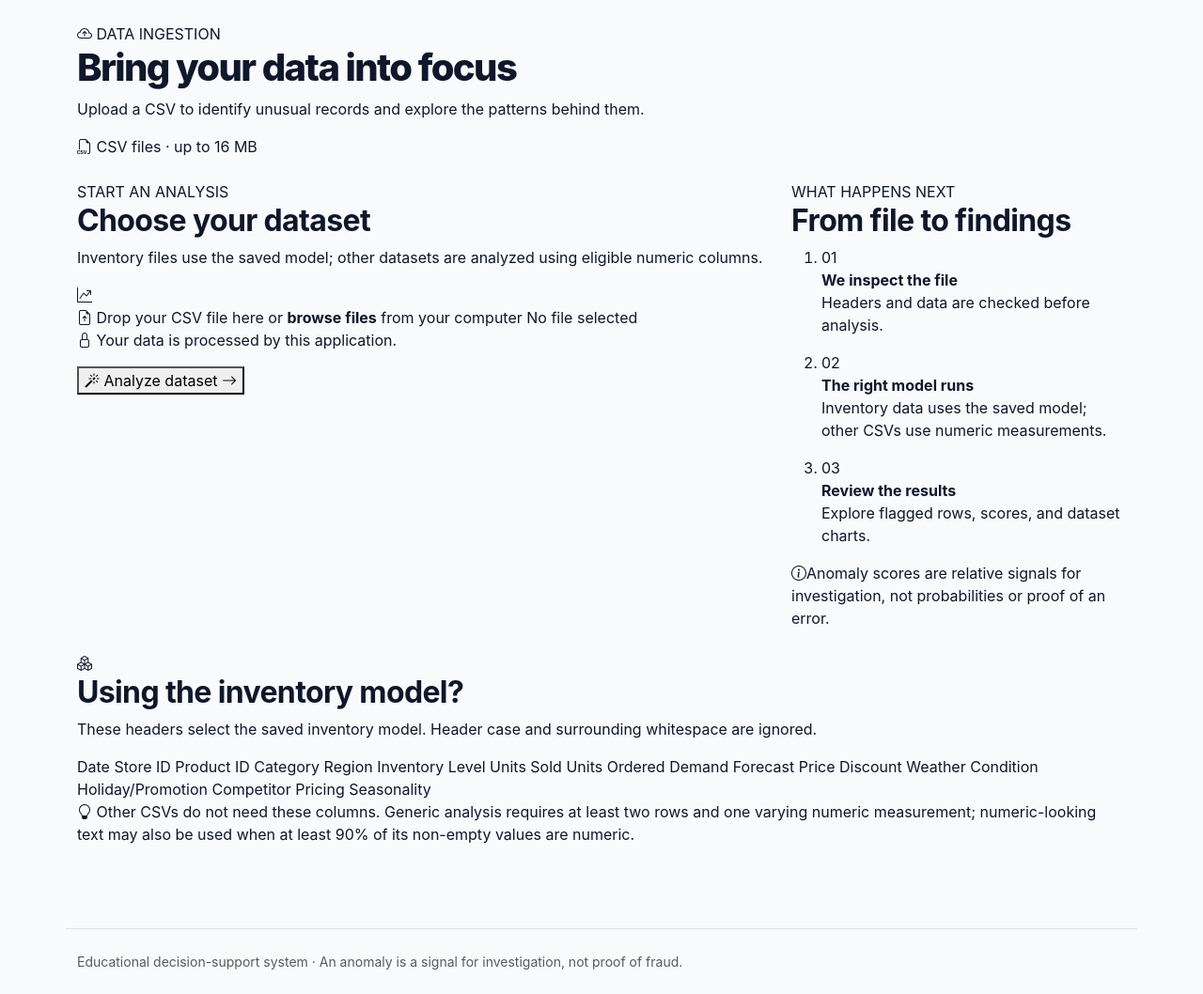
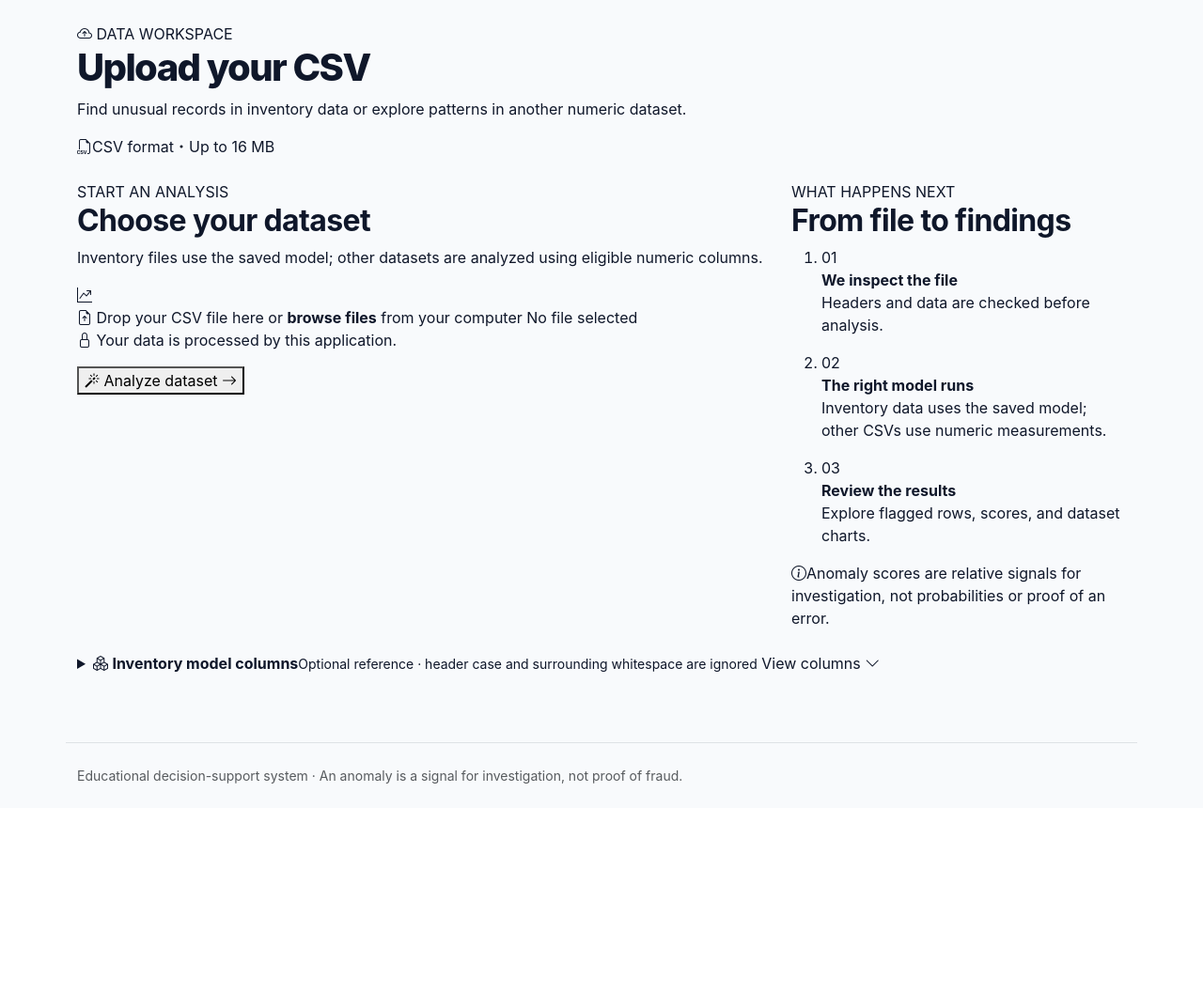
Before and after one commit to ayeshawaheed453-9/Inventory-Anomaly-Detection-using-machine-learning, a Flask app: page /upload in a window 1280 px wide. Shown: the part 60-1118 px from the top of the page at 94% size. After the commit the page ends 894 px from the top, so only its background shows below. Run offline with Flask 3, Linux system fonts and the light colour scheme.

Commit message:
Update upload.html

```diff
--- a/templates/upload.html
+++ b/templates/upload.html
@@ -4,11 +4,11 @@
 <section class="upload-hero mb-4">
   <div class="upload-hero-content">
     <div>
-      <div class="upload-eyebrow"><span class="upload-hero-icon"><i class="bi bi-cloud-arrow-up"></i></span> DATA INGESTION</div>
-      <h1>Bring your data into focus</h1>
-      <p>Upload a CSV to identify unusual records and explore the patterns behind them.</p>
+      <div class="upload-eyebrow"><span class="upload-hero-icon"><i class="bi bi-cloud-arrow-up"></i></span> DATA WORKSPACE</div>
+      <h1>Upload your CSV</h1>
+      <p>Find unusual records in inventory data or explore patterns in another numeric dataset.</p>
     </div>
-    <span class="upload-format-badge"><i class="bi bi-filetype-csv"></i> CSV files · up to 16 MB</span>
+    <span class="upload-format-badge"><i class="bi bi-filetype-csv"></i><span>CSV format</span><i class="bi bi-dot"></i><span>Up to 16 MB</span></span>
   </div>
 </section>
 
@@ -64,18 +64,19 @@
   </div>
 
   <div class="col-12">
-    <section class="upload-schema">
-      <div class="upload-schema-heading">
+    <details class="upload-schema">
+      <summary class="upload-schema-summary">
         <span class="upload-schema-icon"><i class="bi bi-boxes"></i></span>
-        <div><h2>Using the inventory model?</h2><p>These headers select the saved inventory model. Header case and surrounding whitespace are ignored.</p></div>
-      </div>
+        <span class="upload-schema-copy"><strong>Inventory model columns</strong><small>Optional reference · header case and surrounding whitespace are ignored</small></span>
+        <span class="upload-schema-toggle">View columns <i class="bi bi-chevron-down"></i></span>
+      </summary>
       <div class="upload-column-list">
         {% for column in ['Date', 'Store ID', 'Product ID', 'Category', 'Region', 'Inventory Level', 'Units Sold', 'Units Ordered', 'Demand Forecast', 'Price', 'Discount', 'Weather Condition', 'Holiday/Promotion', 'Competitor Pricing', 'Seasonality'] %}
         <span>{{ column }}</span>
         {% endfor %}
       </div>
       <p class="upload-schema-footnote"><i class="bi bi-lightbulb"></i> Other CSVs do not need these columns. Generic analysis requires at least two rows and one varying numeric measurement; numeric-looking text may also be used when at least 90% of its non-empty values are numeric.</p>
-    </section>
+    </details>
   </div>
 </div>
 
```
